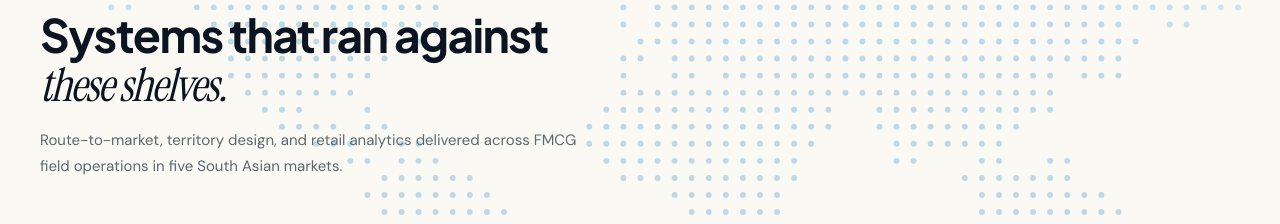
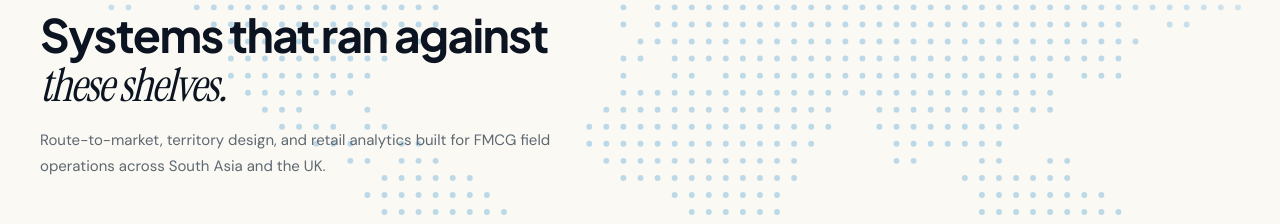
Before and after one commit to Hassan6678/Portfolio, a Next.js app: page / in a window 1280 px wide. Shown: the part 1180-1404 px from the top of the page. Built offline with nearby package versions, Linux system fonts and the light colour scheme; no server answers.

Commit message:
fix: drop the market count from the brands band
The band shows global brands, so naming five markets shrank the claim
instead of sharpening it — and the BAT engagement was UK, which "South
Asian markets" excluded outright.

```diff
--- a/components/Clients.tsx
+++ b/components/Clients.tsx
@@ -18,9 +18,12 @@ export default function Clients() {
               <br />
               <em>these shelves.</em>
             </h2>
+            {/* No market count here: the band shows global brands, and naming a
+                number shrinks the claim rather than sharpening it. The BAT work
+                was UK, so "South Asia" alone was wrong as well. */}
             <p>
-              Route-to-market, territory design, and retail analytics delivered across
-              FMCG field operations in five South Asian markets.
+              Route-to-market, territory design, and retail analytics built for FMCG
+              field operations across South Asia and the UK.
             </p>
           </div>
         </Reveal>
```
